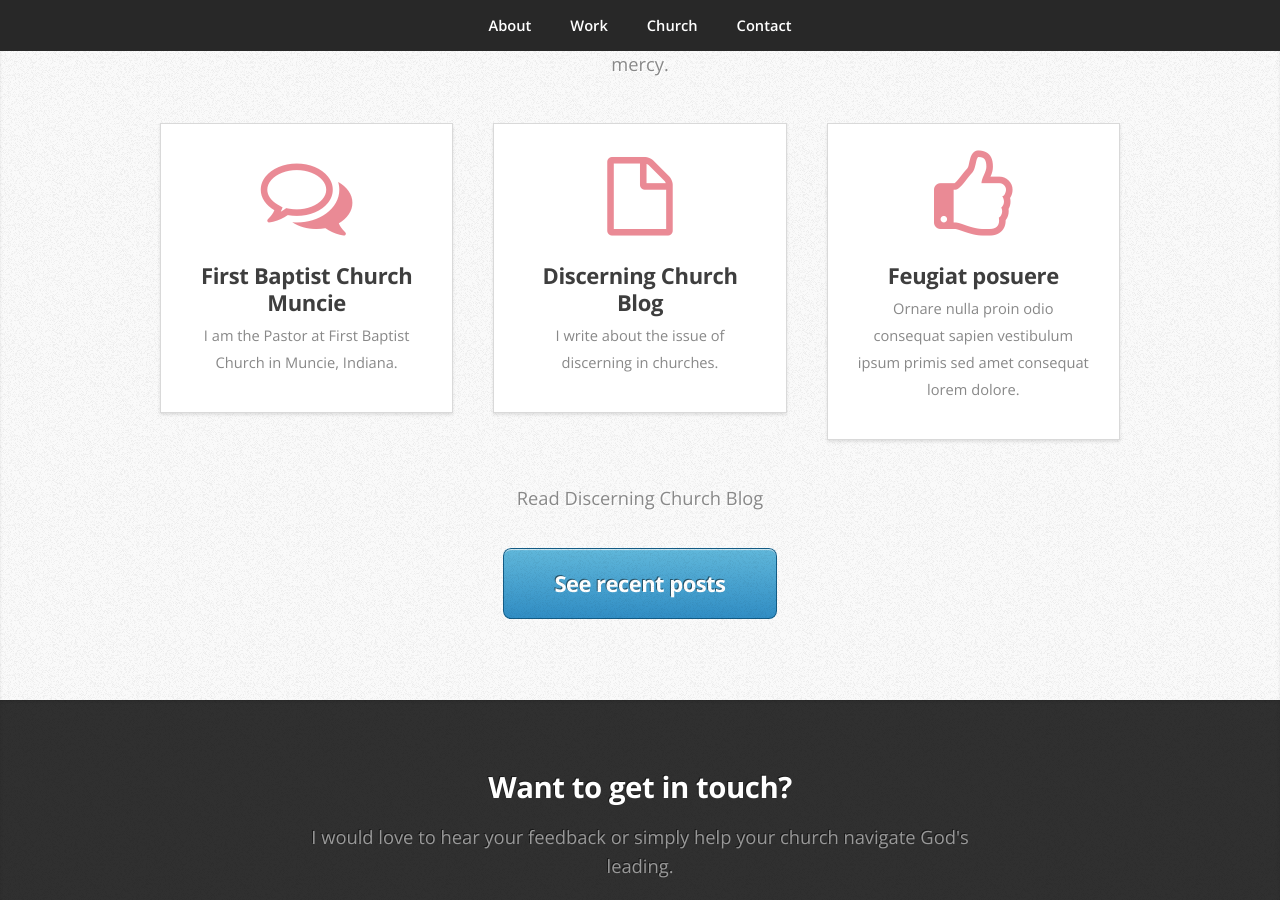
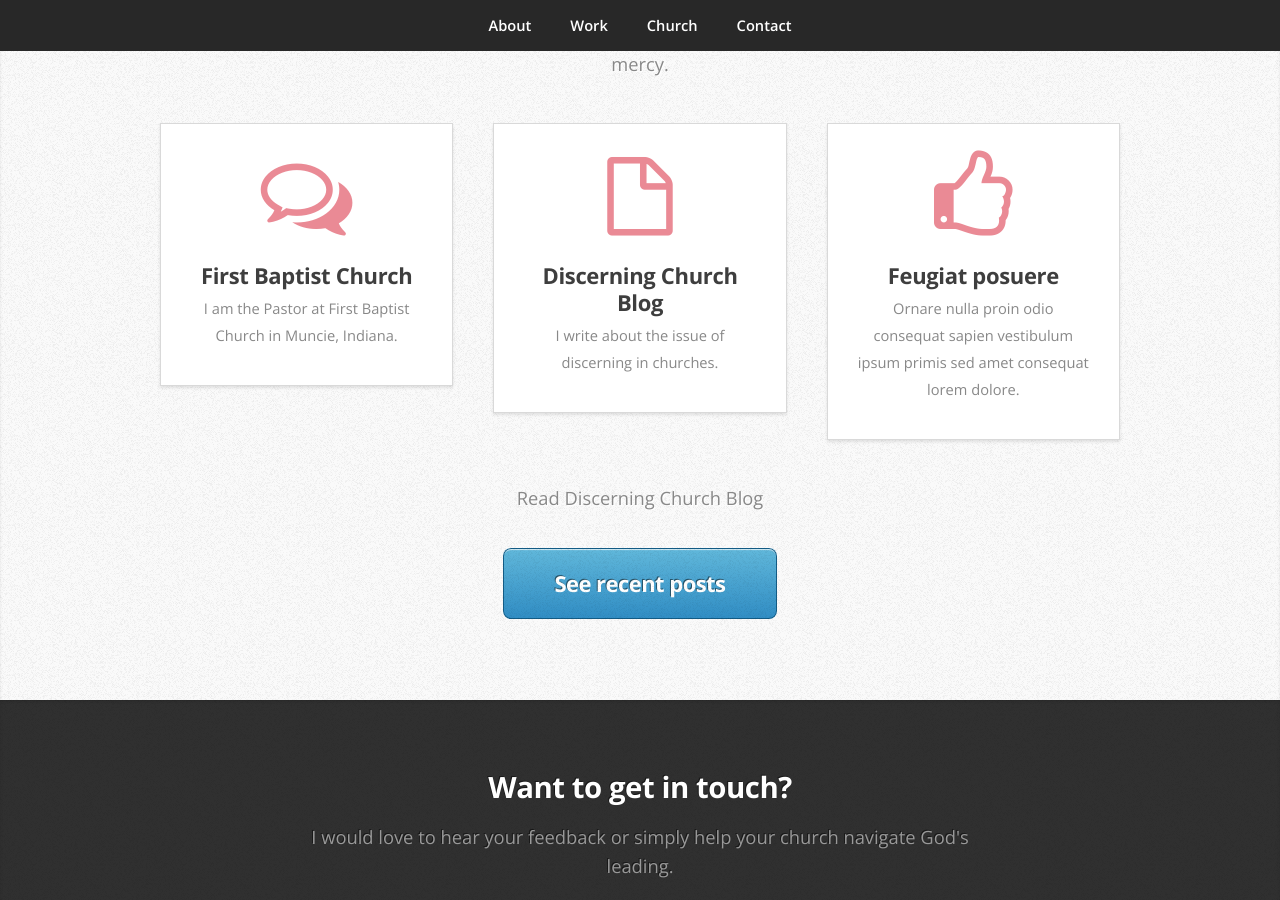
Before and after one commit to a1ip/wadeallen, a Jekyll site: the page built from index.html, in a window 1280 px wide and 900 px high, scrolled down 634 px. Built offline with Jekyll 4.4.1, drawn with Linux system fonts in a browser that asks for light colours.

Commit message:
Site updated at 2014-07-09 16:42:19 UTC

```diff
--- a/index.html
+++ b/index.html
@@ -32,7 +32,7 @@ layout: default
 							<div class="4u">
 								<section class="box box-style1">
 									<span class="fa featured fa-comments-o"></span>
-									<h3>First Baptist Church Muncie</h3>
+									<h3>First Baptist Church</h3>
 									<p>I am the Pastor at First Baptist Church in Muncie, Indiana.</p>
 								</section>
 							</div>
```
Also changed, not shown: 2 other files.
